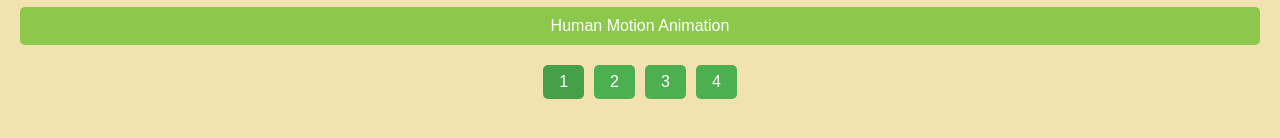
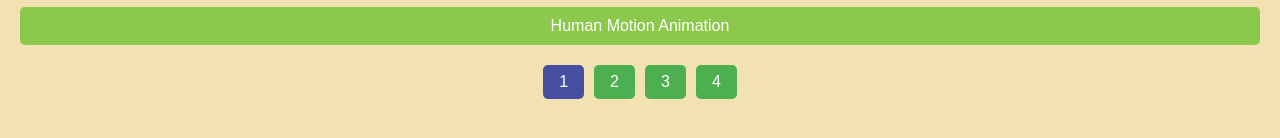
Before and after one commit to rohanod/CoolAiTools, a plain HTML site: page page3.html in a window 1280 px wide. In both pictures the pointer is over the link 563 px from the left and 446 px from the top of the page. Shown: the part 364-502 px from the top of the page. Drawn offline with Linux system fonts and the light colour scheme.

Commit message:
modified:   page3.html

```diff
--- a/page3.html
+++ b/page3.html
@@ -62,7 +62,7 @@
         }
 
         .pagination a:hover {
-            background-color: #45a049;
+            background-color: #454ea0;
         }
     </style>
 </head>
```
